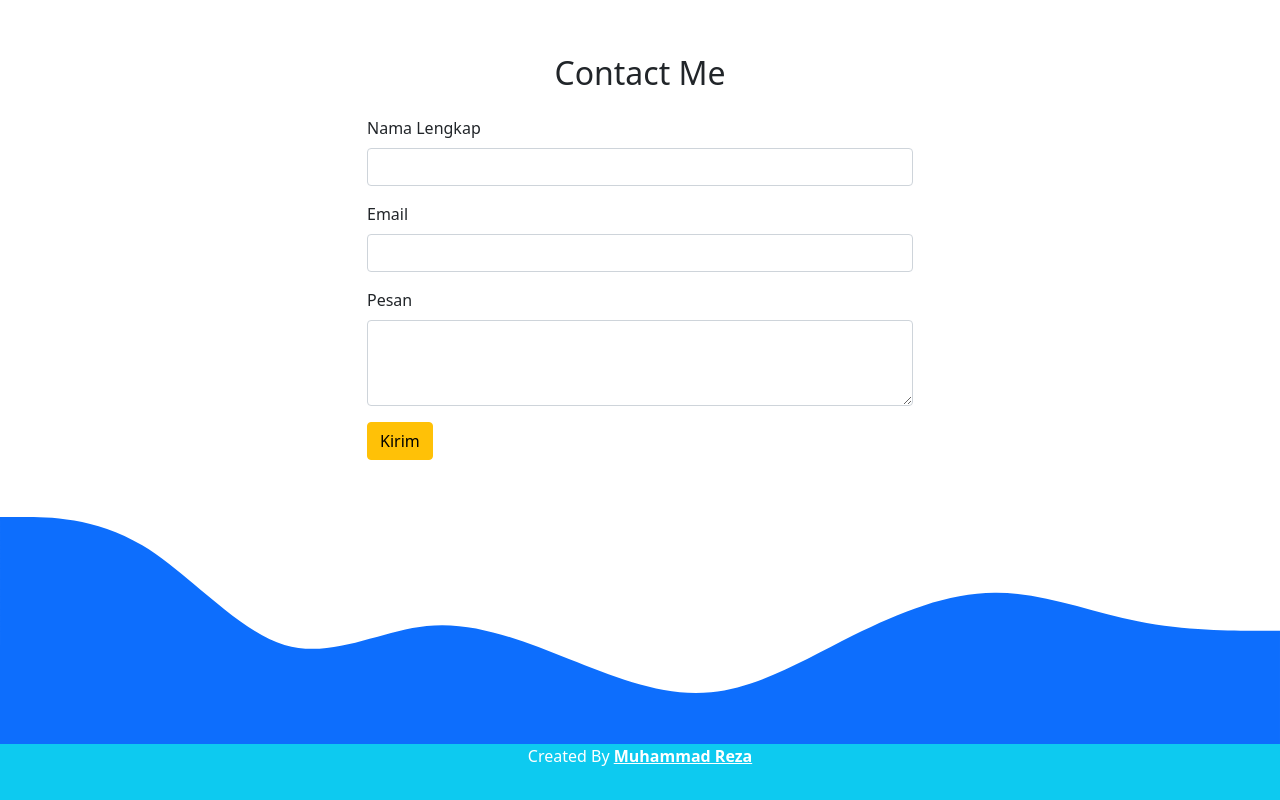
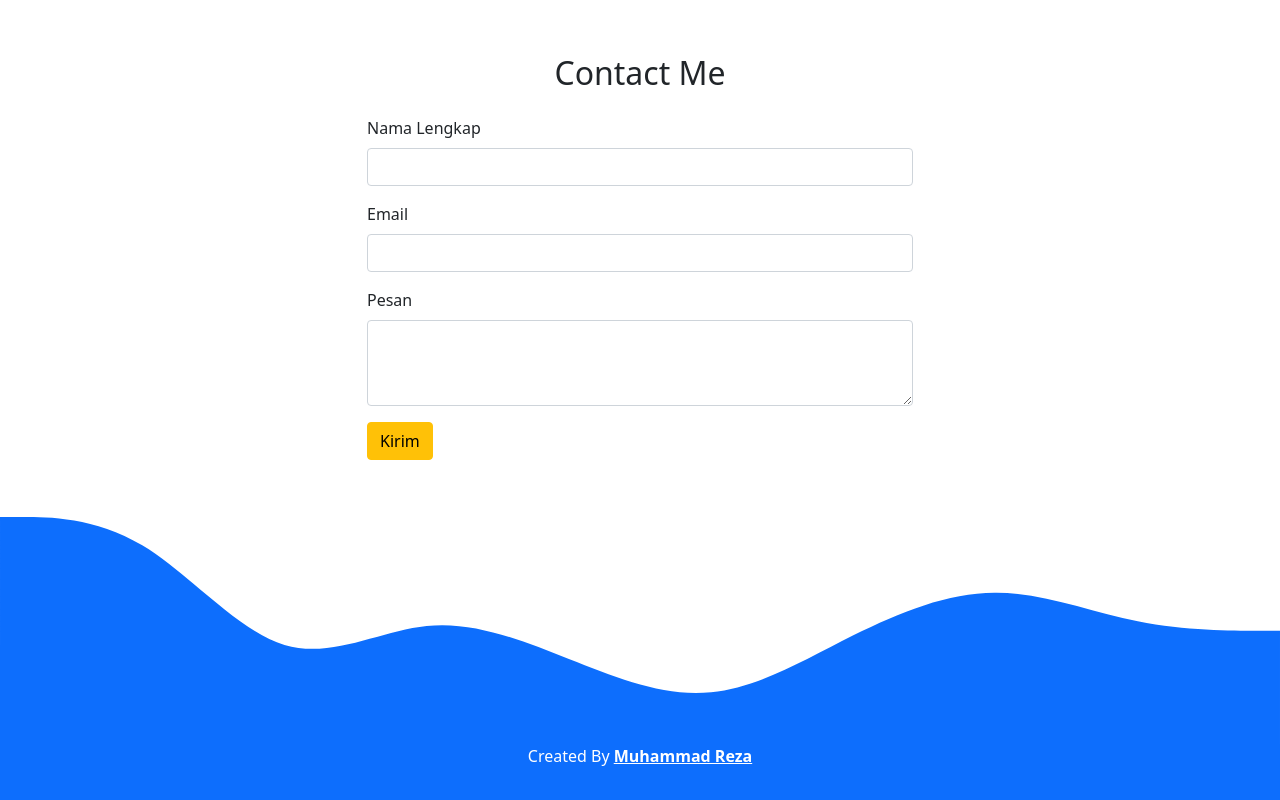
Before and after one commit to muhammadreza851/muhammadreza851.github.io, a plain HTML site: page index.html in a window 1280 px wide. Shown: the part 2465-3265 px from the top of the page. Drawn offline with nearby package versions, Linux system fonts and the light colour scheme.

Commit message:
Update index.html

```diff
--- a/index.html
+++ b/index.html
@@ -174,7 +174,7 @@
     <!-- Akhir Contact -->
 
     <!-- Footer -->
-    <footer class="bg-info text-white text-center pb-3">
+    <footer class="bg-primary text-white text-center pb-3">
         <p>Created By <a href="https://www.instagram.com/muhammadreza851/" class="text-white fw-bold">Muhammad Reza</a></p>
     </footer>
     <!-- Akhir Footer -->
```
